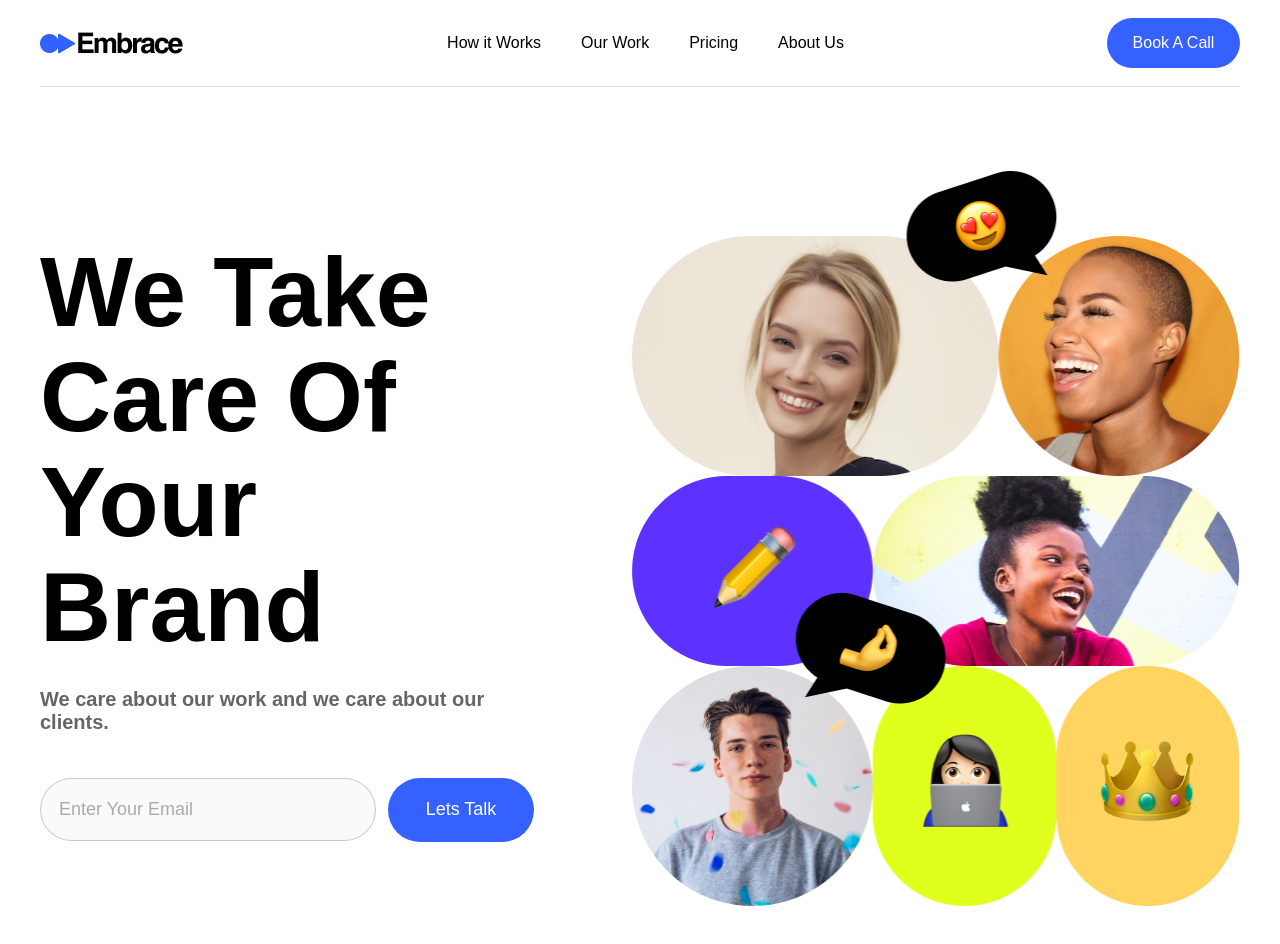
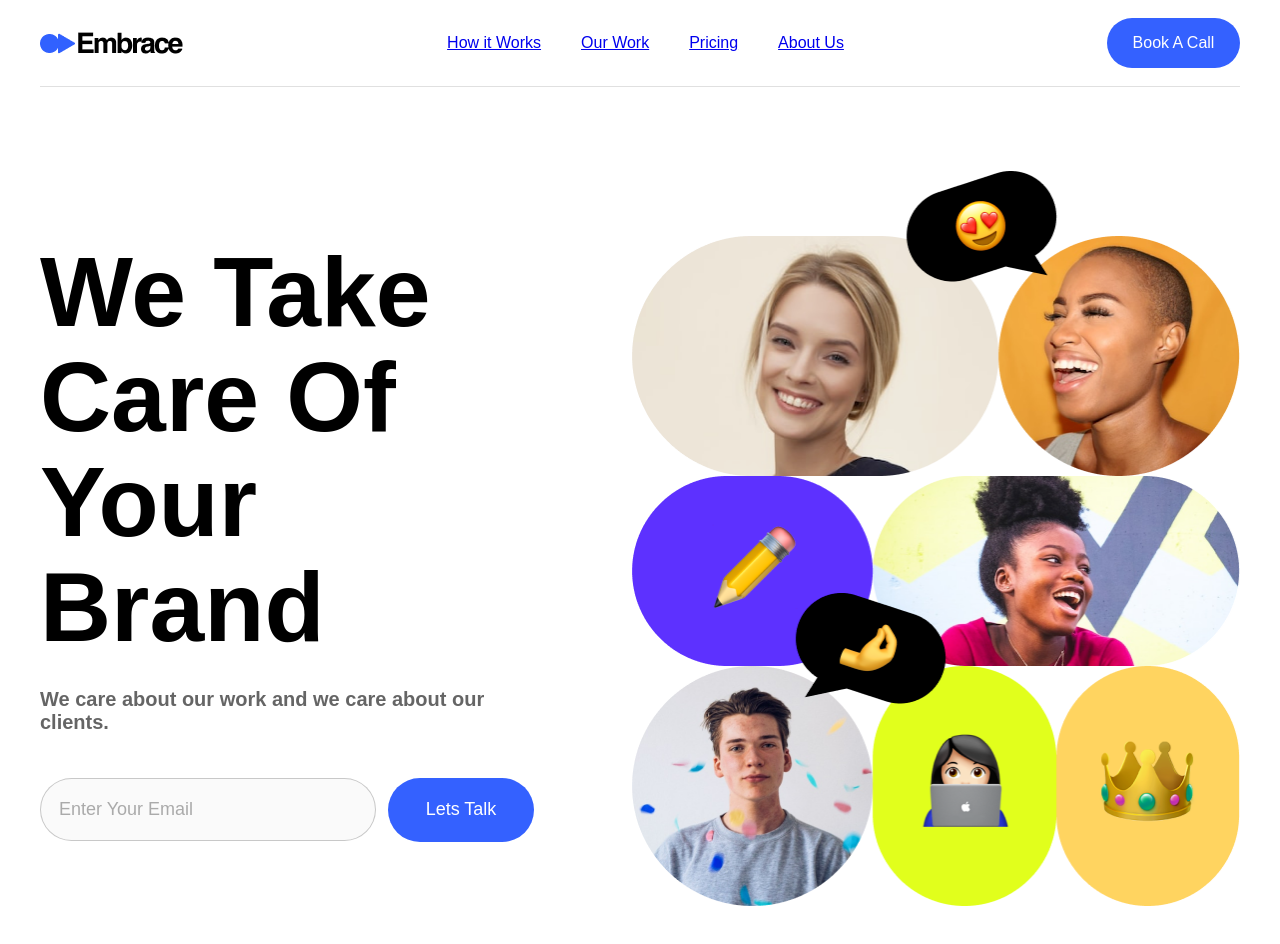
Before and after one commit to Glitzypanic/marketing-landingPage, a React (Vite) app: page / in a window 1280 px wide. Shown: the top 944 px of the page. Built offline with nearby package versions, Linux system fonts and the light colour scheme.

Commit message:
refactor: Update navigation links in NavBar component

```diff
--- a/src/Components/NavBar.jsx
+++ b/src/Components/NavBar.jsx
@@ -10,10 +10,18 @@ const NavBar = () => {
           alt="Company Logo"
         />
         <ul className="main-nav__menu">
-          <li>How it Works</li>
-          <li> Our Work</li>
-          <li>Pricing</li>
-          <li>About Us</li>
+          <li>
+            <a href="#">How it Works</a>
+          </li>
+          <li>
+            <a href="#">Our Work</a>
+          </li>
+          <li>
+            <a href="#">Pricing</a>
+          </li>
+          <li>
+            <a href="#">About Us</a>
+          </li>
         </ul>
         <button className="main-nav__cta">Book A Call</button>
       </div>
```
